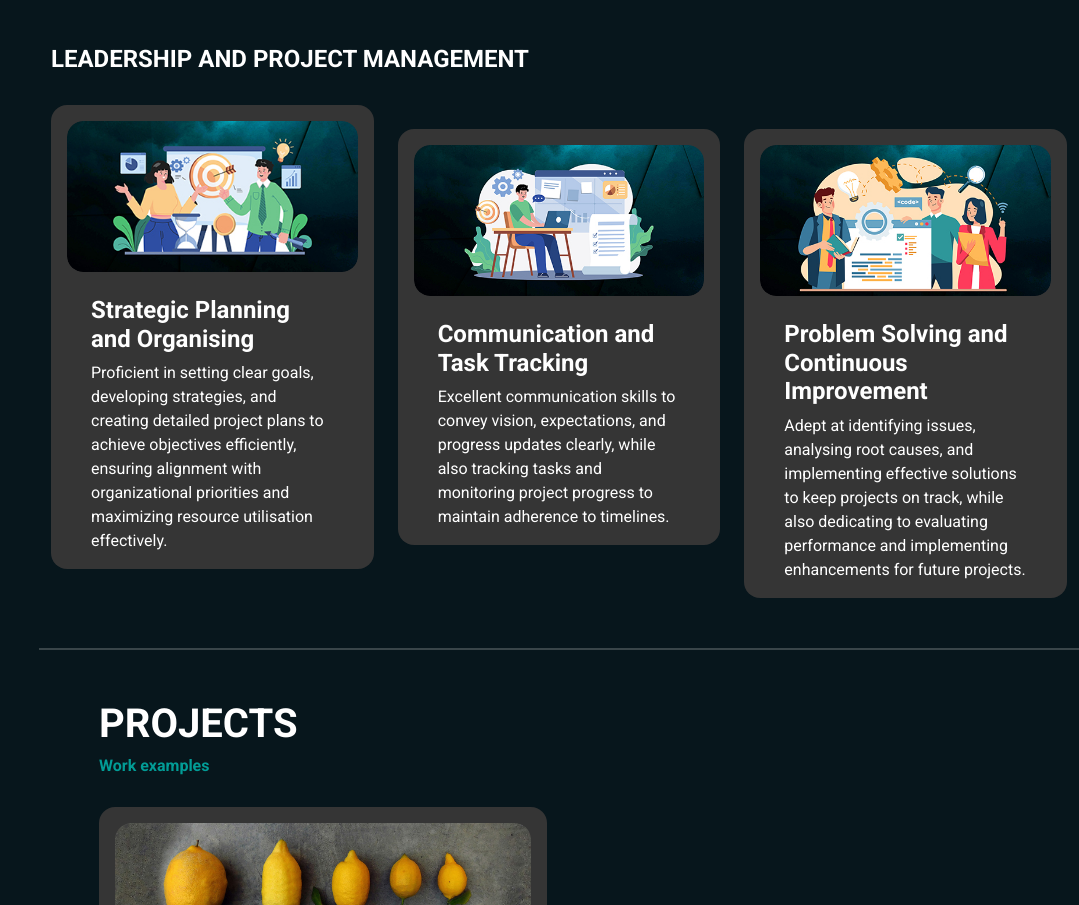
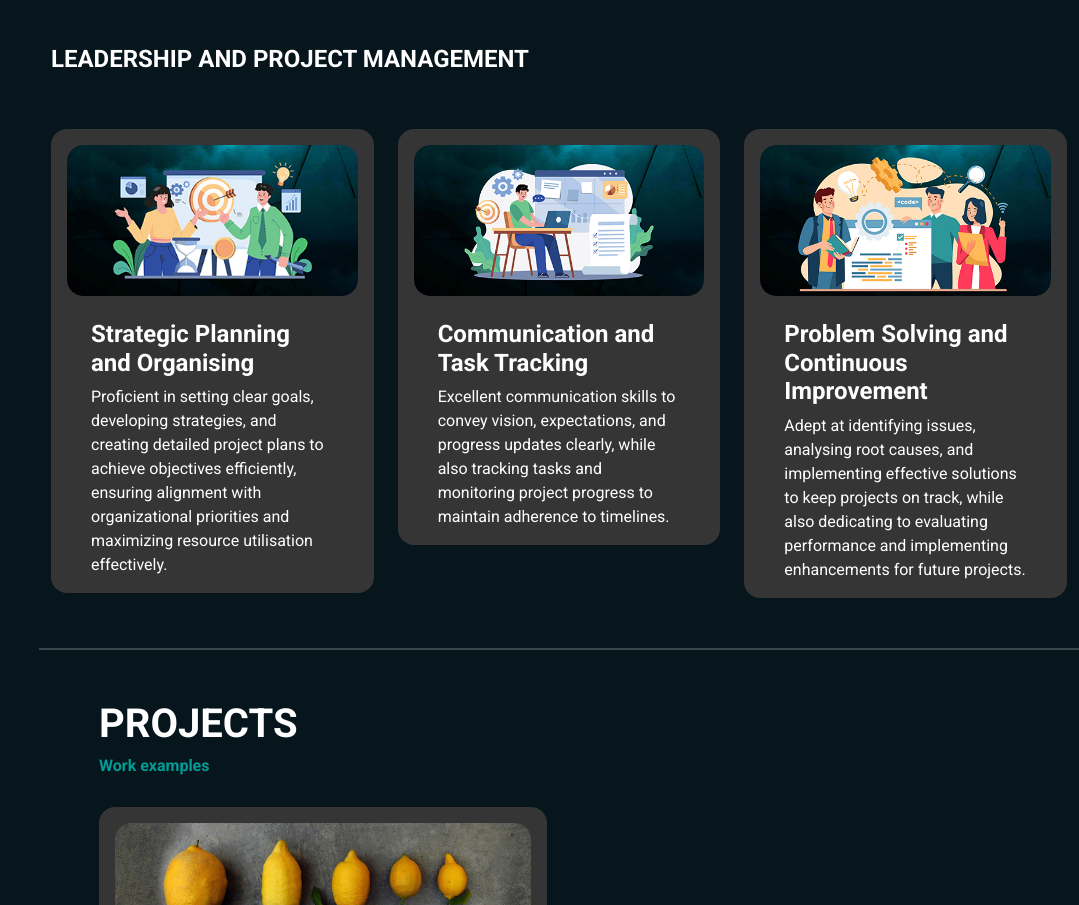
Before and after one commit to louiscloete/portfolio, a plain HTML site: page index.html in a window 1280 px wide. Shown: the part 2904-3809 px from the top of the page, without its empty margins (201-1280 px from the left). Drawn offline with Linux system fonts and the light colour scheme.

Commit message:
Updated v0.01

```diff
--- a/index.html
+++ b/index.html
@@ -241,7 +241,7 @@
             </div>
             <div class="row">
                 <div class="col-md-4" >
-                    <div class="card-custom rounded-4 bg-base shaddow-effect p-3" data-aos="fade-up" data-aos-delay="0">
+                    <div class="card-custom rounded-4 bg-base shaddow-effect p-3 mt-4" data-aos="fade-up" data-aos-delay="0">
                         <div class="card-custom-image rounded-4">
                             <img class="rounded-4" src="./public/images/Strategic Planning.jpg" alt="">
                         </div>
```
